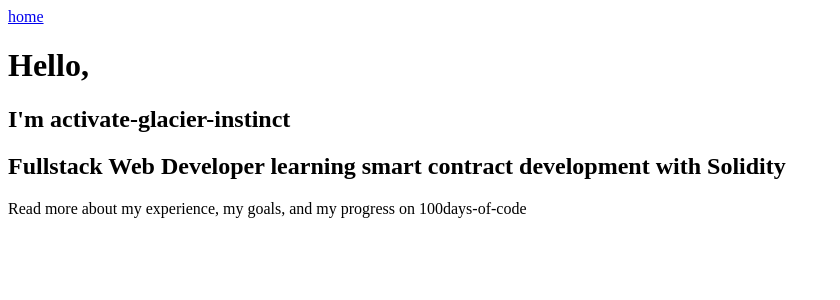
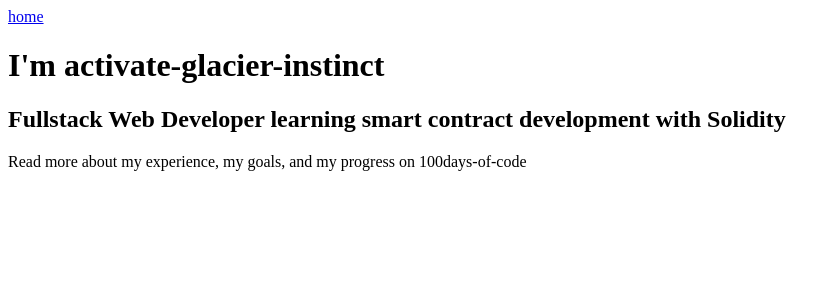
Before and after one commit to activate-glacier-instinct/activate-glacier-instinct.github.io, a SvelteKit app: page / in a window 1280 px wide. Shown: the top 300 px of the page, without its empty margins (0-840 px from the left). Built offline with nearby package versions, Linux system fonts and the light colour scheme.

Commit message:
CONTENT: updates the main page content and updates the playwright test

```diff
--- a/src/routes/+page.svelte
+++ b/src/routes/+page.svelte
@@ -1,5 +1,3 @@
-
-<h1>Hello,</h1>
-<h2>I'm activate-glacier-instinct</h2>
+<h1>I'm activate-glacier-instinct</h1>
 <h2>Fullstack Web Developer learning smart contract development with Solidity</h2>
 <p>Read more about my experience, my goals, and my progress on 100days-of-code</p>
```
Also changed, not shown: tests/test.ts (+1 -1 lines).
